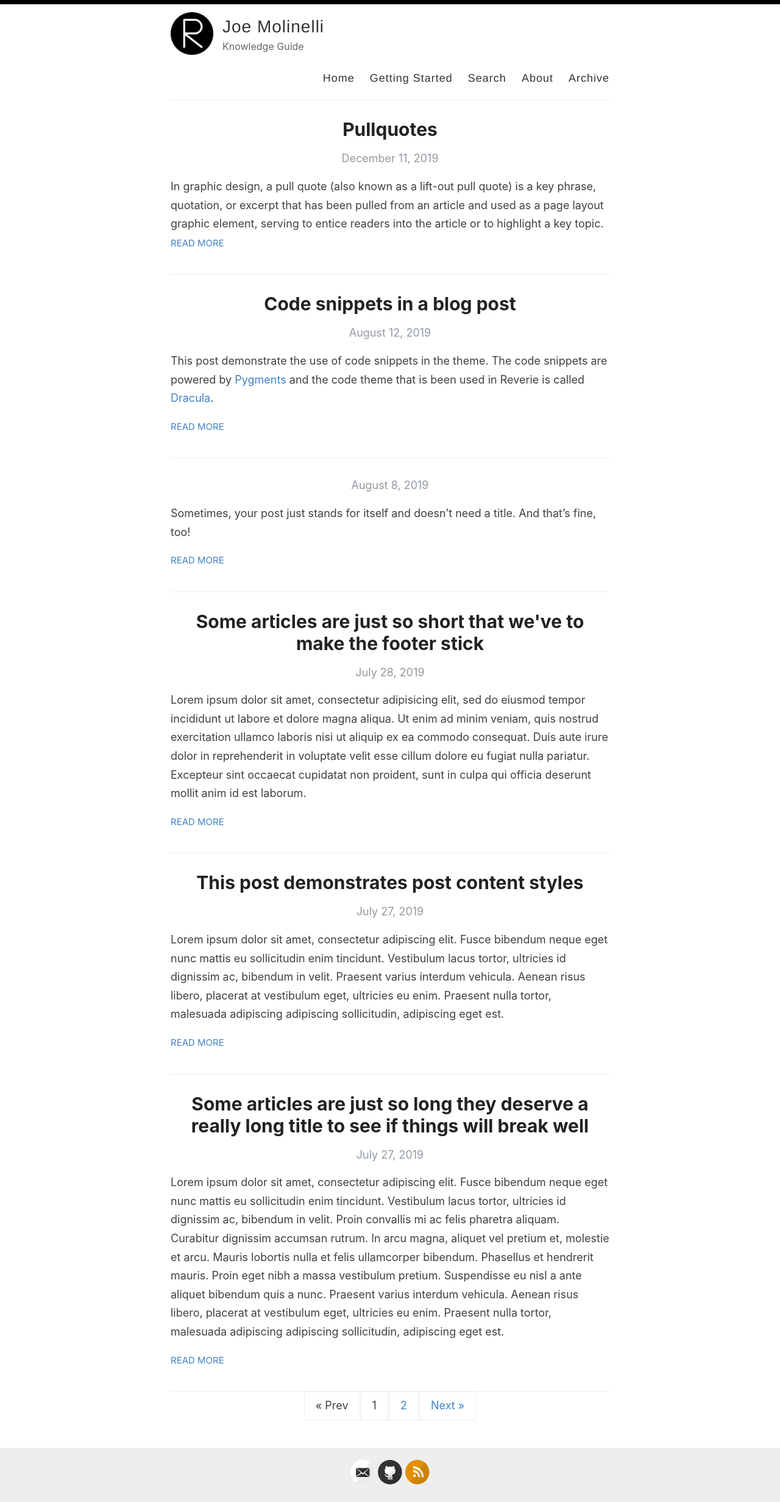
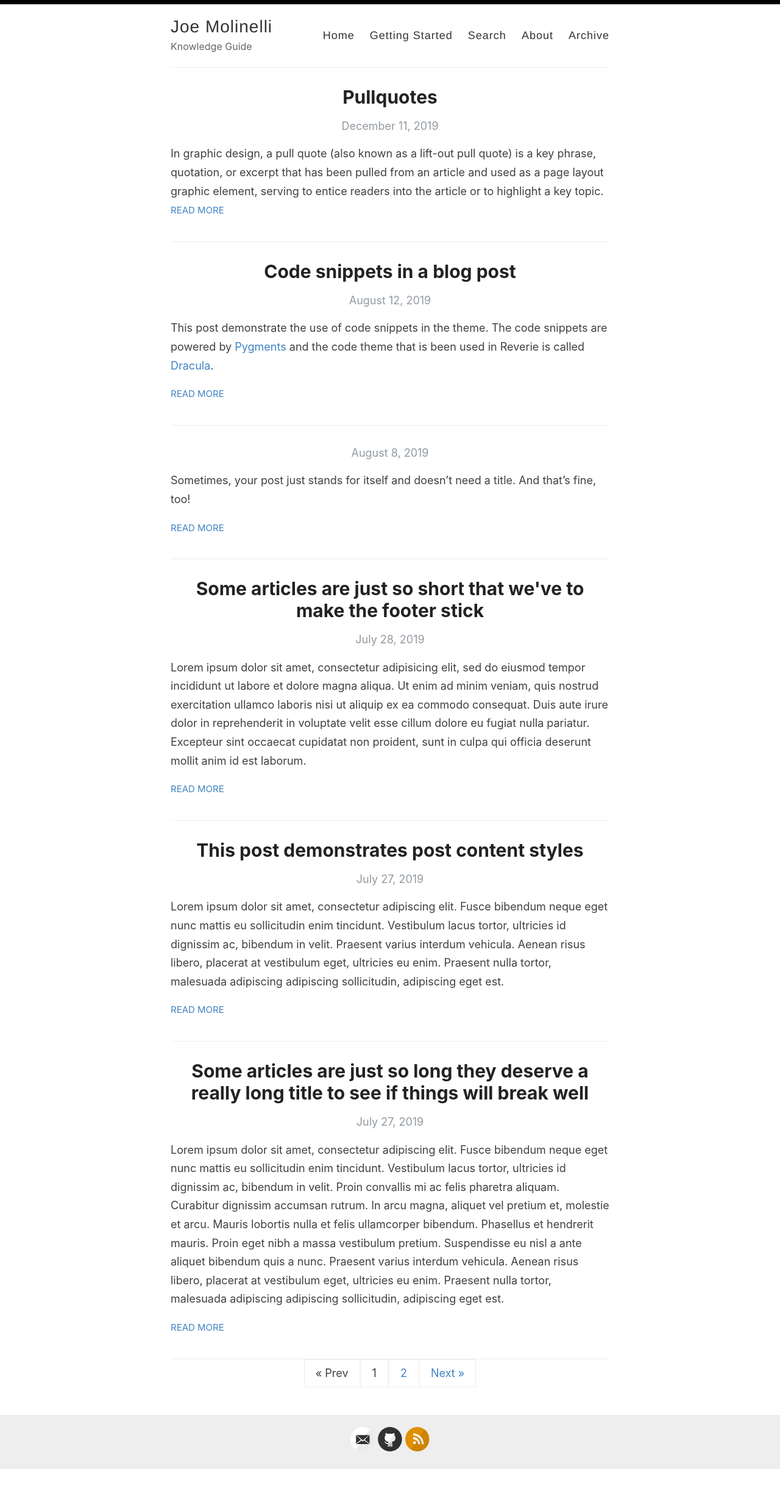
Before and after one commit to jomolin/jomolin.github.io, a Jekyll site: the page built from index.html, in a window 1280 px wide. Shown: the whole page at 61% size. Built offline with Jekyll 4.4.1, drawn with Linux system fonts in a browser that asks for light colours; the list of posts is cut into pages by our own code; after the commit the page ends 2410 px from its top, so only the background shows below that.

Commit message:
trying to remove logo default.html

```diff
--- a/_layouts/default.html
+++ b/_layouts/default.html
@@ -20,7 +20,7 @@
       <div class="wrapper-masthead">
         <div class="container">
           <header class="masthead clearfix">
-            <a href="{{ site.baseurl }}/" class="site-avatar"><img src="{{ site.baseurl }}{{ site.avatar }}" alt="{{ site.title }}" /></a>
+<!--             <a href="{{ site.baseurl }}/" class="site-avatar"><img src="{{ site.baseurl }}{{ site.avatar }}" alt="{{ site.title }}" /></a> -->
 
             <div class="site-info">
               <h1 class="site-name"><a href="{{ site.baseurl }}/">{{ site.name }}</a></h1>
```
